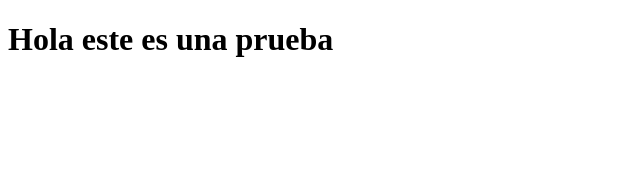
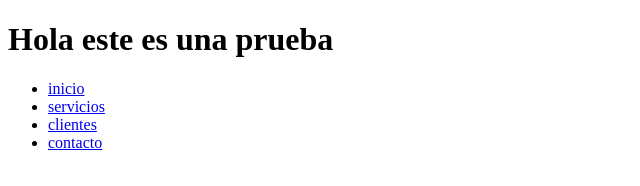
Before and after one commit to rudyacs/proyecto1, a plain HTML site: page index.html in a window 1280 px wide. Shown: the whole page, without its empty margins (0-640 px from the left). Drawn offline with Linux system fonts and the light colour scheme.

Commit message:
agreagar encabezado

```diff
--- a/index.html
+++ b/index.html
@@ -9,6 +9,13 @@
 
 <body>
     <h1>Hola este es una prueba</h1>
+    <div class="encabezado">
+        <ul>
+            <li><a href="#">inicio</a></li>
+            <li><a href="#">servicios</a></li>
+            <li><a href="#">clientes</a></li>
+            <li><a href="#">contacto</a></li>
+        </ul>
+    </div>
 </body>
-
 </html>
```
